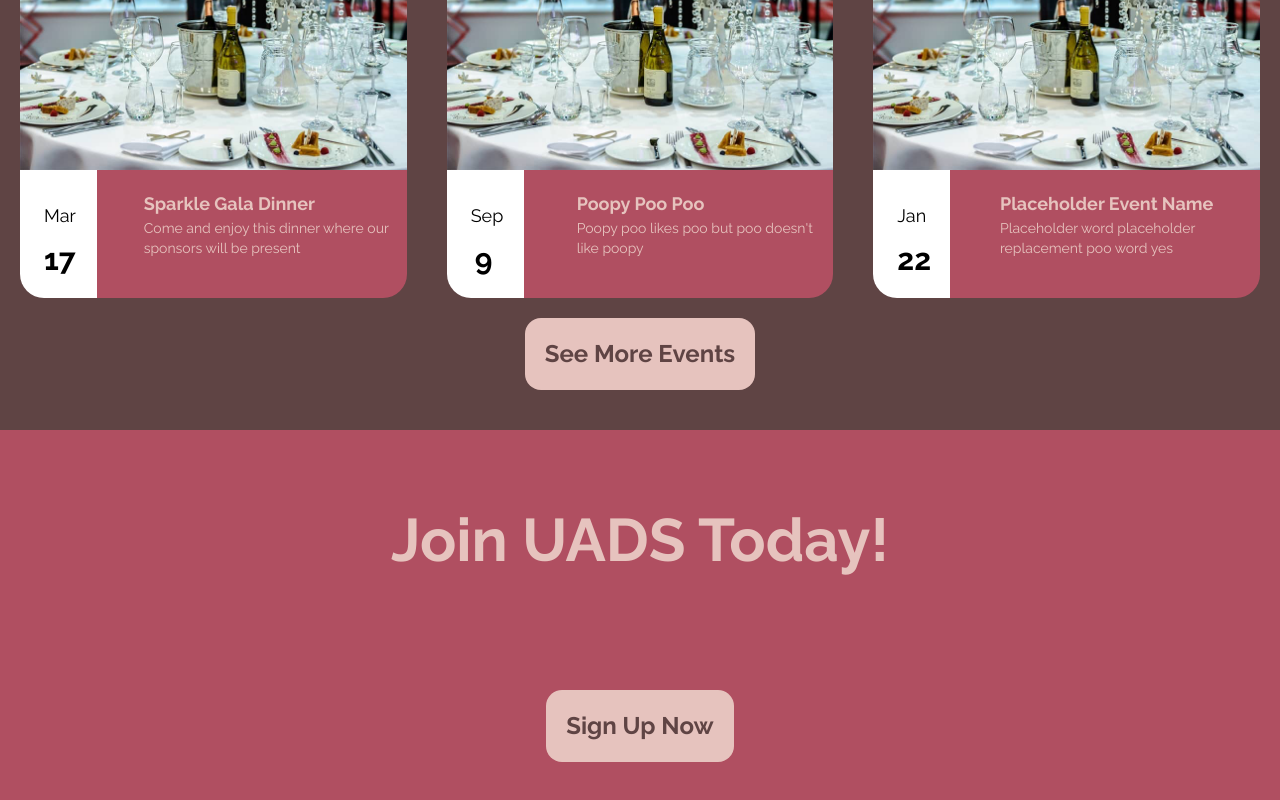
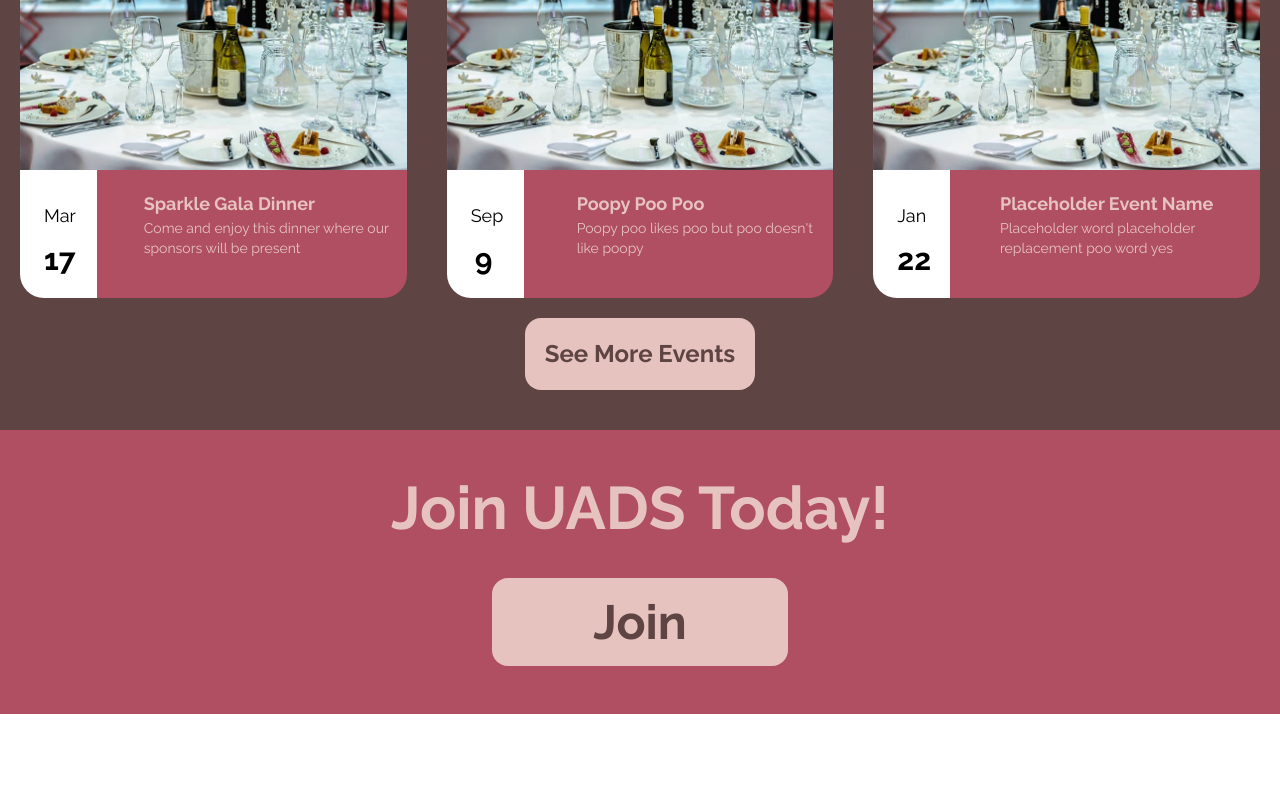
Before and after one commit to UoaWDCC/uads-member-app-v2, a React (Vite) app in the folder web/: page / in a window 1280 px wide. Shown: the part 1848-2648 px from the top of the page. After the commit the page ends 2562 px from the top, so only its background shows below. Built offline with nearby package versions, Linux system fonts and the light colour scheme.

Commit message:
UADS-18 style SignUpSection changes

```diff
--- a/web/src/pages/Home.tsx
+++ b/web/src/pages/Home.tsx
@@ -157,11 +157,11 @@ function SponsorCard({ image }: SponsorCardProps) {
 
 function SignupSection() {
   return (
-    <div className="flex flex-col gap-10 h-fit bg-pink space-y-10 p-10">
-      <h1 className="p-10 text-center text-6xl font-bold text-light-pink font-raleway">
+    <div className="h-fit bg-pink space-y-10 p-12">
+      <h1 className="text-center text-6xl font-bold text-light-pink font-raleway">
         Join UADS Today!
       </h1>
-      <PinkButton linkto="/signup" buttontext="Sign Up Now" />
+      <SignUpButton linkto="/signup" buttontext="Join" />
     </div>
   );
 }
@@ -234,14 +234,7 @@ function EventCard({
   return (
     <>
       <div className=
-      "rounded-3xl m-auto lg:w-4/5 w-3/4
-      bg-gradient-to-b from-white via-pink to-pink
-      sm:bg-gradient-to-r sm:from-white sm:from-15% sm:via-pink sm:via-15% sm:to-pink
-      from-80% via-80% to-70%
-      xl:from-20% xl:via-20% xl:to-70%
-      md:from-25% md:via-0% md:to-70%
-      lg:via-30% lg:to-30%  lg:from-30%"
-      > {/* Adjust width for medium screens */}
+      "rounded-3xl m-auto lg:w-4/5 w-3/4 bg-gradient-to-b from-white via-pink to-pink sm:bg-gradient-to-r sm:from-white sm:from-15% sm:via-pink sm:via-15% sm:to-pink from-80% via-80% to-70% xl:from-20% xl:via-20% xl:to-70% md:from-25% md:via-0% md:to-70% lg:via-30% lg:to-30%  lg:from-30%"> {/* Adjust width for medium screens */}
         <div className="h-2/6 overflow-hidden">
           <img
             className="w-auto rounded-3xl rounded-b-none"
@@ -289,3 +282,17 @@ function PinkButton({ linkto, buttontext }: PinkButtonProps) {
     </>
   );
 }
+
+function SignUpButton({ linkto, buttontext }: PinkButtonProps) {
+  return (
+    <>
+      <div className="text-center">
+        <NavLink to={linkto}>
+          <button className="bg-light-pink p-5 rounded-2xl text-brown font-bold text-5xl font-raleway w-1/4">
+            {buttontext}
+          </button>
+        </NavLink>
+      </div>
+    </>
+  );
+}
```
